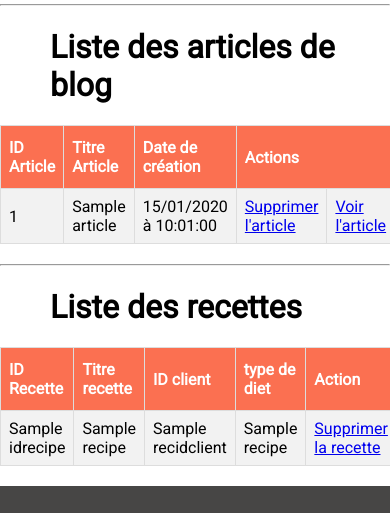
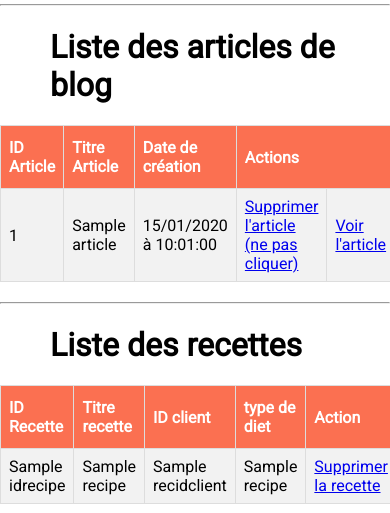
Before and after one commit to Lucile-trp/Marmit-au-thon, a PHP site: template templates/Admin/index.html.twig in a window 390 px wide; the page is wider, and only the part inside the window is pictured. Shown: the part 342-855 px from the top of that part. Run offline with PHP 8.4, Linux system fonts and the light colour scheme; the template is opened without the code that fills it: most values are stand-ins (such as "Sample title", 1, 10 or a date in 2020); some libraries are stand-ins or nearby versions.

```diff
--- a/templates/Admin/index.html.twig
+++ b/templates/Admin/index.html.twig
@@ -40,7 +40,7 @@
                 <td>{{ article.art_id }}</td>
                 <td>{{ article.art_title }}</td>
                 <td>{{ article.art_date|date("d/m/Y") }} à {{ article.art_date|date("H:m:s") }}</td>
-                <td><a href="/Admin/deleteArticle/{{ article.art_id }}" class="btn-delete">Supprimer l'article</a></td>
+                <td><a href="/Admin/deleteArticle/{{ article.art_id }}" class="btn-delete">Supprimer l'article (ne pas cliquer)</a></td>
                 <td><a href="/Blog/detail/{{ article.art_slug }}" class="btn-delete" target="_blank">Voir l'article</a></td>
             </tr>
         {% endfor %}
```
Also changed, not shown: public/assets/listing.css, public/assets/listing_responsive.css.
